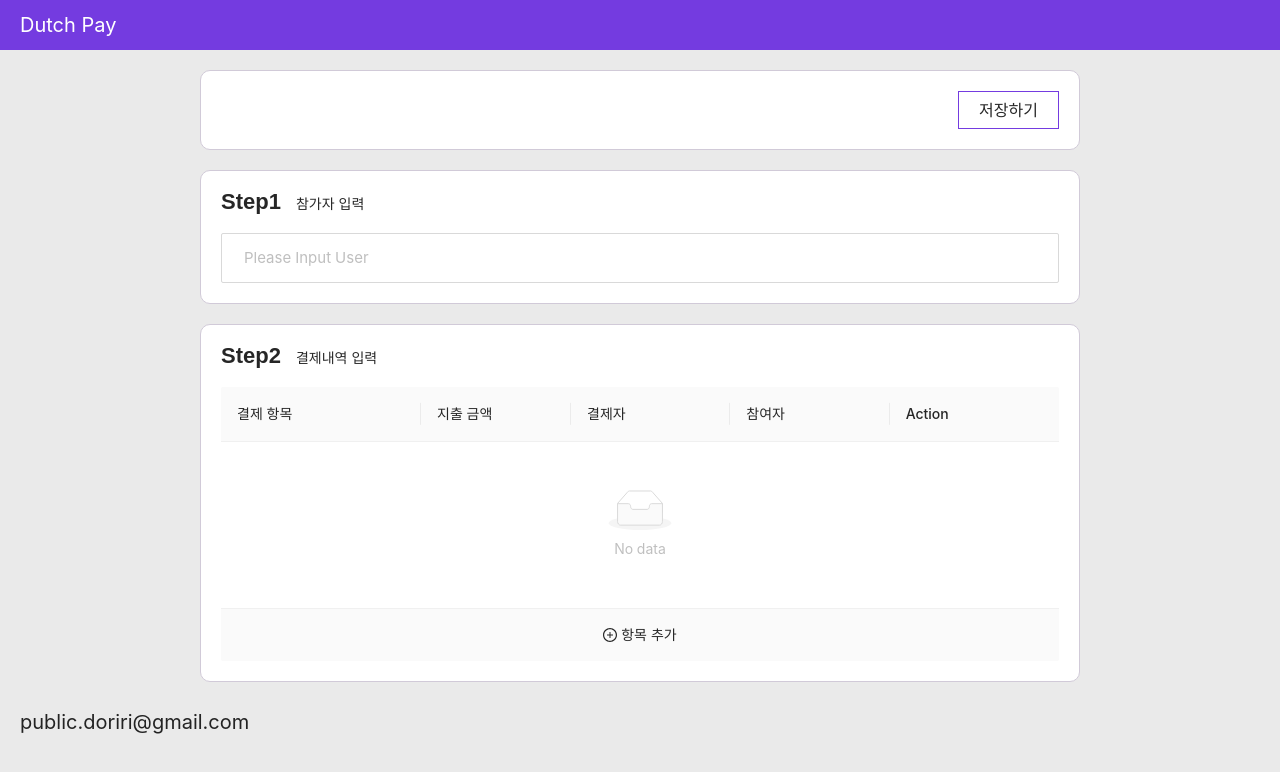
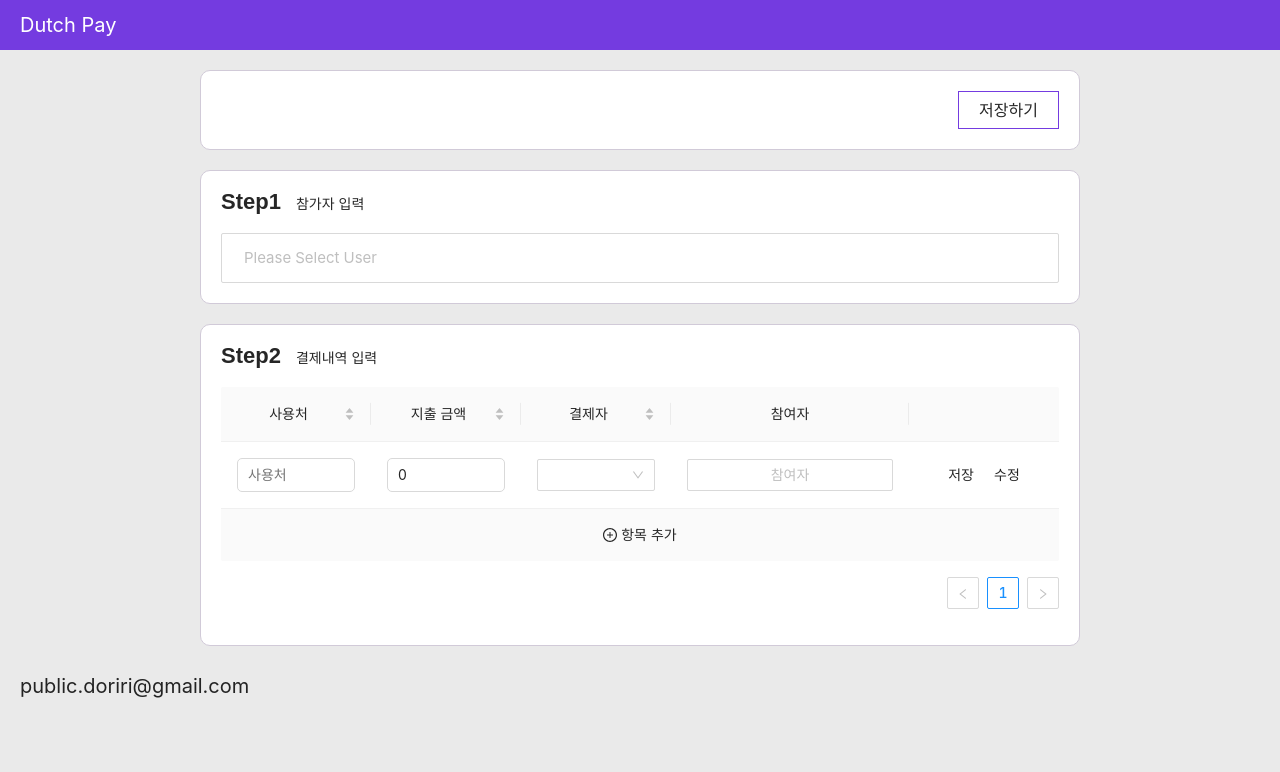
Before and after one commit to minhyeong-jang/dutch-pay, a React (Create React App) app: page / in a window 1280 px wide. Shown: the top 772 px of the page. Built offline with nearby package versions, Linux system fonts and the light colour scheme.

Commit message:
feat: 결제 정보 입력 테이블 UI 및 입력 기능 추가

```diff
--- a/src/modules/dutch/components/Payment/PaymentTable.tsx
+++ b/src/modules/dutch/components/Payment/PaymentTable.tsx
@@ -3,58 +3,115 @@ import { Table } from 'antd';
 import React, { FC } from 'react';
 import styled from 'styled-components';
 
-import { PaymentItem } from '../../hooks';
+import { PaymentItem, UserItem } from '../../hooks';
+import { SelectUser, SelectUserList } from '../User';
 
 interface Props {
+  userList: UserItem[];
   paymentList: PaymentItem[];
   addPayment(): void;
+  updateTitle(value: string, index: number): void;
+  updatePaymentPrice(value: string, index: number): void;
+  updatePayerName(selectedUser: string, index: number): void;
+  updateParticipants(participants: string[], index: number): void;
+  // updatePayment(key: string, value: string, index: number): void;
 }
-export const PaymentTable: FC<Props> = ({ paymentList, addPayment }) => {
+export const PaymentTable: FC<Props> = ({
+  paymentList,
+  userList,
+  addPayment,
+  updateTitle,
+  updatePaymentPrice,
+  updatePayerName,
+  updateParticipants,
+  // updatePayment,
+}) => {
   const columns = [
     {
+      align: 'center' as const,
       dataIndex: 'title',
-      render: (record: PaymentItem) =>
+      key: 'title',
+      render: (title: string, record: PaymentItem, index: number) =>
         record.status !== 'complete' ? (
-          <StyledInput value={record.title} onChange={() => {}} />
+          <StyledInput
+            maxLength={15}
+            placeholder="사용처"
+            value={title}
+            onChange={(e) => updateTitle(e.target.value, index)}
+          />
         ) : (
-          record.title
+          title
         ),
-
-      title: '결제 항목',
-      width: 200,
+      sorter: true,
+      title: '사용처',
+      width: 150,
     },
     {
+      align: 'center' as const,
       dataIndex: 'paymentPrice',
-      render: (record: PaymentItem) =>
+      render: (paymentPrice: number, record: PaymentItem, index: number) =>
         record.status !== 'complete' ? (
-          <StyledInput value={record.paymentPrice} onChange={() => {}} />
+          <StyledInput
+            value={paymentPrice.toLocaleString()}
+            onChange={(e) => updatePaymentPrice(e.target.value, index)}
+          />
         ) : (
-          record.paymentPrice.toLocaleString()
+          paymentPrice.toLocaleString()
         ),
-
+      sorter: true,
       title: '지출 금액',
       width: 150,
     },
     {
+      align: 'center' as const,
       dataIndex: 'payerName',
       key: 'payerName',
+      render: (payerName: string, record: PaymentItem, index: number) =>
+        record.status !== 'complete' ? (
+          <SelectUser
+            placeholder="결제자"
+            userList={userList}
+            value={payerName}
+            onChange={(value) => updatePayerName(value, index)}
+          />
+        ) : (
+          record.payerName
+        ),
+      sorter: true,
       title: '결제자',
+      width: 150,
     },
     {
+      align: 'center' as const,
       dataIndex: 'participants',
       key: 'participants',
+      render: (participants: string[], record: PaymentItem, index: number) =>
+        record.status !== 'complete' ? (
+          <SelectUserList
+            changeSelect={(participants) =>
+              updateParticipants(participants, index)
+            }
+            mode="multiple"
+            placeholder="참여자"
+            userList={userList}
+            value={participants}
+          />
+        ) : (
+          record.paymentPrice.toLocaleString()
+        ),
       title: '참여자',
     },
     {
+      align: 'center' as const,
       key: 'action',
       render: () => (
-        <></>
-        // <Space size="middle">
-        //   <a>Invite {record.payerName}</a>
-        //   <a>Delete</a>
-        // </Space>
+        <>
+          <StyledButton>저장</StyledButton>
+          <StyledButton>수정</StyledButton>
+        </>
       ),
-      title: 'Action',
+      title: '',
+      width: 150,
     },
   ];
 
@@ -66,11 +123,19 @@ export const PaymentTable: FC<Props> = ({ paymentList, addPayment }) => {
 
   return (
     <StyledContainer>
-      <Table columns={columns} dataSource={paymentList} footer={Footer} />
+      <Table
+        columns={columns}
+        dataSource={paymentList}
+        footer={Footer}
+        rowKey={(record) => record.key}
+      />
     </StyledContainer>
   );
 };
 const StyledContainer = styled.div`
+  table {
+    table-layout: fixed;
+  }
   .ant-table-footer {
     padding: 0;
   }
@@ -91,4 +156,8 @@ const StyledInput = styled.input`
   border: 1px solid ${({ theme }) => theme.color.borderColor};
   padding: 5px 10px;
   border-radius: 5px;
+  width: 100%;
 `;
+const StyledButton = styled.button`
+  padding: 5px 10px;
+`;
--- a/src/modules/dutch/containers/CalculateContainer.tsx
+++ b/src/modules/dutch/containers/CalculateContainer.tsx
@@ -154,7 +154,7 @@ export const CalculateContainer: FC<Props> = ({ userList, paymentList }) => {
                   0,
                 );
                 return (
-                  <StyledTossLi>
+                  <StyledTossLi key={index}>
                     <StyledTossPayer>{payer} :</StyledTossPayer>
                     <StyledTossPrice>
                       {tossTotal.toLocaleString()}원
--- a/src/modules/dutch/containers/DutchContainer.tsx
+++ b/src/modules/dutch/containers/DutchContainer.tsx
@@ -23,7 +23,7 @@ export const DutchContainer: FC = () => {
         removeUser={removeUser}
         userList={userList}
       />
-      <PaymentListContainer paymentList={paymentList} />
+      <PaymentListContainer paymentList={paymentList} userList={userList} />
     </StyledContainer>
   );
 };
--- a/src/modules/dutch/containers/PaymentListContainer.tsx
+++ b/src/modules/dutch/containers/PaymentListContainer.tsx
@@ -1,28 +1,73 @@
-import { Select, Tag } from 'antd';
 import React, { FC, useEffect, useState } from 'react';
-import styled, { keyframes } from 'styled-components';
+import styled from 'styled-components';
 
+import { formatNumber } from '../../../utils';
 import { StepHeader } from '../components/Layout';
 import { PaymentTable } from '../components/Payment';
-import { initialPaymentItem, PaymentItem } from '../hooks';
+import { initialPaymentItem, PaymentItem, UserItem } from '../hooks';
 
 interface Props {
+  userList: UserItem[];
   paymentList: PaymentItem[];
 }
 
-export const PaymentListContainer: FC<Props> = ({ paymentList }) => {
+export const PaymentListContainer: FC<Props> = ({ userList, paymentList }) => {
   const [localPaymentList, setLocalPaymentList] = useState(paymentList);
 
+  useEffect(() => {
+    if (!localPaymentList.length) {
+      setLocalPaymentList([initialPaymentItem()]);
+    }
+  }, []);
+
   const addPayment = () => {
-    setLocalPaymentList([...localPaymentList, initialPaymentItem]);
+    setLocalPaymentList([...localPaymentList, initialPaymentItem()]);
   };
-  const updatePayment = () => {};
+  const updateTitle = (value: string, index: number) => {
+    const items = [...localPaymentList];
+    items[index]['title'] = value;
+    setLocalPaymentList(items);
+  };
+  const updatePaymentPrice = (value: string, index: number) => {
+    const items = [...localPaymentList];
+    items[index]['paymentPrice'] = formatNumber(value);
+    setLocalPaymentList(items);
+  };
+  const updatePayerName = (selectedUser: string, index: number) => {
+    const items = [...localPaymentList];
+    items[index]['payerName'] = selectedUser;
+    setLocalPaymentList(items);
+  };
+  const updateParticipants = (value: string[], index: number) => {
+    const items = [...localPaymentList];
+    console.log(value);
+    items[index]['participants'] = value;
+    setLocalPaymentList(items);
+  };
+
+  // const updatePayment = (
+  //   key: keyof PaymentItem,
+  //   value: keyof typeof PaymentItem,
+  //   index: number,
+  // ) => {
+  //   const items = [...localPaymentList];
+  //   items[index][key] = value;
+  //   setLocalPaymentList(items);
+  // };
 
   return (
     <StyledSection>
-      <StepHeader description='결제내역 입력' title='Step2' />
-      <PaymentTable addPayment={addPayment} paymentList={localPaymentList} />
-      <StyledPaymentUl>
+      <StepHeader description="결제내역 입력" title="Step2" />
+      <PaymentTable
+        addPayment={addPayment}
+        paymentList={localPaymentList}
+        updateParticipants={updateParticipants}
+        updatePayerName={updatePayerName}
+        updatePaymentPrice={updatePaymentPrice}
+        updateTitle={updateTitle}
+        userList={userList}
+      />
+      {/* <StyledPaymentUl>
         {paymentList.map((payment, index) => (
           <StyledPaymentLi key={index}>
             <StyledPaymentTitle>{payment.title}</StyledPaymentTitle>
@@ -31,7 +76,7 @@ export const PaymentListContainer: FC<Props> = ({ paymentList }) => {
               {payment.paymentPrice.toLocaleString()}원
             </StyledPaymentPrice>
             <StyledPaymentParticipants>
-              {/* <Select
+              <Select
                 mode='multiple'
                 showArrow
                 tagRender={tagRender}
@@ -41,23 +86,19 @@ export const PaymentListContainer: FC<Props> = ({ paymentList }) => {
                   value: participant,
                   label: index,
                 }))}
-              /> */}
+              />
             </StyledPaymentParticipants>
           </StyledPaymentLi>
         ))}
-      </StyledPaymentUl>
+      </StyledPaymentUl> */}
     </StyledSection>
   );
 };
+
 const StyledSection = styled.section`
   ${({ theme }) => theme.layout.section};
 `;
 
-const StyledTitle = styled.div`
-  font-size: 22px;
-  color: #222;
-  font-weight: bold;
-`;
 const StyledPaymentUl = styled.ul`
   padding: 0;
 `;
--- a/src/modules/dutch/containers/UserListContainer.tsx
+++ b/src/modules/dutch/containers/UserListContainer.tsx
@@ -1,11 +1,9 @@
-import { Select } from 'antd';
-import { CustomTagProps } from 'rc-select/lib/interface/generator';
 import React, { FC } from 'react';
 import styled from 'styled-components';
 
-import { Tag, tagColors } from '../../shared/components/Select';
 import { StepHeader } from '../components/Layout';
-import { AddUser, UserItem, useUserList } from '../hooks';
+import { SelectUserList, tagColors } from '../components/User';
+import { AddUser, UserItem } from '../hooks';
 
 interface Props {
   userList: UserItem[];
@@ -18,16 +16,6 @@ export const UserListContainer: FC<Props> = ({
   addUser,
   removeUser,
 }) => {
-  const getTagColor = (customTag: CustomTagProps) => {
-    const filteredUser = userList.filter(
-      (user) => user.userName === customTag.value,
-    );
-    if (filteredUser.length) {
-      return filteredUser[0].tagColor;
-    }
-    return null;
-  };
-
   const changeSelect = (value: string[]) => {
     if (value.length > userList.length) {
       addUser({
@@ -45,21 +33,11 @@ export const UserListContainer: FC<Props> = ({
   return (
     <StyledSection>
       <StepHeader description="참가자 입력" title="Step1" />
-      <Select
-        mode="tags"
-        options={userList.map((user) => ({
-          label: user.userName,
-          value: user.userName,
-        }))}
-        placeholder="Please Input User"
-        tagRender={(customTag) =>
-          Tag({
-            ...customTag,
-            tagColor: getTagColor(customTag),
-          })
-        }
+      <SelectUserList
+        changeSelect={changeSelect}
+        placeholder="Please Select User"
+        userList={userList}
         value={userList.map((user) => user.userName)}
-        onChange={changeSelect}
       />
     </StyledSection>
   );
--- a/src/modules/dutch/hooks/usePaymentList.tsx
+++ b/src/modules/dutch/hooks/usePaymentList.tsx
@@ -1,6 +1,9 @@
 import { useState } from 'react';
 
+import { uuidv4 } from '../../../utils';
+
 export interface PaymentItem {
+  key: string;
   title: string;
   paymentPrice: number;
   payerName: string;
@@ -8,20 +11,27 @@ export interface PaymentItem {
   status: 'new' | 'update' | 'complete';
 }
 
-export const initialPaymentItem: PaymentItem = {
+export const initialPaymentItem = (): PaymentItem => ({
+  key: uuidv4(),
   participants: [],
   payerName: '',
   paymentPrice: 0,
   status: 'new',
   title: '',
-};
+});
 
 export const usePaymentList = () => {
   const [paymentList, setPaymentList] = useState<PaymentItem[]>([]);
 
-  const addPayment = () => {};
-  const removePayment = () => {};
-  const editPayment = () => {};
+  const addPayment = () => {
+    console.log('test');
+  };
+  const removePayment = () => {
+    console.log('test');
+  };
+  const editPayment = () => {
+    console.log('test');
+  };
 
   return {
     addPayment,
```
